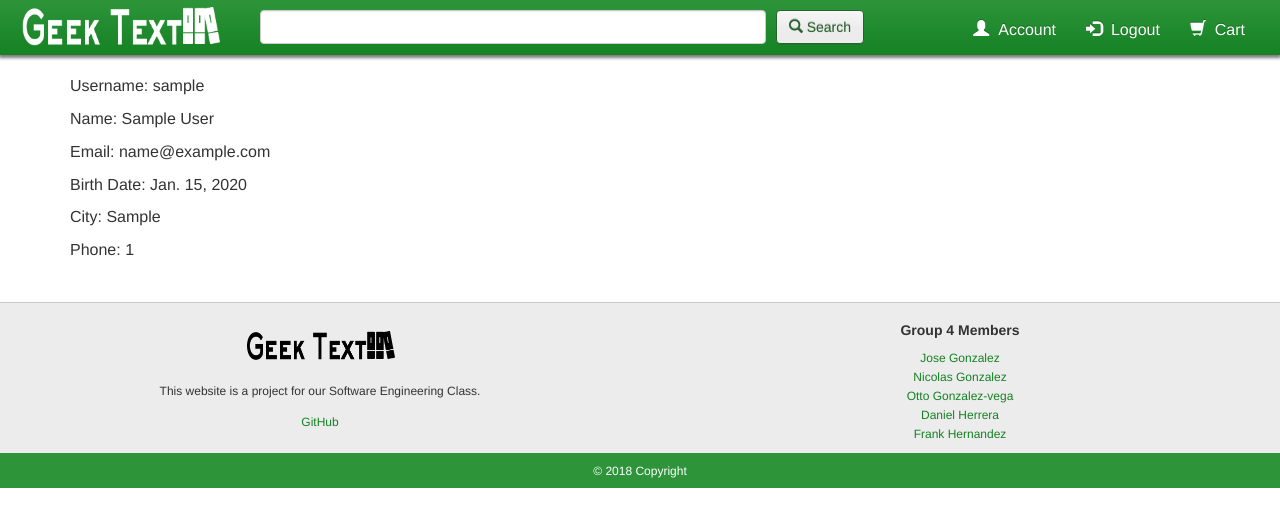
After one commit to cen4010/geek-text-webapp, a Django app: page /accounts/profile/ in a window 1280 px wide. The commit adds this page. Shown: the top 527 px of the page. Run offline with Django 3.2, Linux system fonts and the light colour scheme; a user stored in the database is signed in; tables that the repository leaves empty hold one stand-in row (values such as "Sample post"); some libraries are stand-ins or nearby versions.

Commit message:
User profile implemented, toggle between the log in and log out button.

```diff
--- a/webapp/geek_text/models.py
+++ b/webapp/geek_text/models.py
@@ -5,12 +5,20 @@ from django.dispatch import receiver
 
 class Profile(models.Model):
     user = models.OneToOneField(User, on_delete=models.CASCADE)
-    location = models.CharField(max_length=30, blank=True)
     birth_date = models.DateField(null=True, blank=True)
+    description = models.CharField(max_length=100, default='')
+    city = models.CharField(max_length=100, default='')
+    phone = models.IntegerField(default=8)
 
+    def __str__(self):
+        return self.user.username
 
 @receiver(post_save, sender=User)
 def update_user_profile(sender, instance, created, **kwargs):
     if created:
         Profile.objects.create(user=instance)
     instance.profile.save()
+
+@receiver(post_save, sender=User)
+def save_user_profile(sender, instance, **kwargs):
+    instance.profile.save()
--- a/webapp/geek_text/settings.py
+++ b/webapp/geek_text/settings.py
@@ -137,8 +137,10 @@ USE_TZ = True
 # https://docs.djangoproject.com/en/1.11/howto/static-files/
 
 STATIC_URL = '/static/'
+
 MEDIA_URL = '/media/'
 
+LOGOUT_REDIRECT_URL = '/browse/'
 BACKEND = os.environ.get('DJANGO_BACKEND', 'local')
 
 if BACKEND == 'amazon':
--- /dev/null
+++ b/webapp/geek_text/templates/accounts/profile.html
@@ -0,0 +1,19 @@
+{% extends 'geek_text/base.html' %}
+
+{% block title %}Profile{% endblock %}
+
+
+{% block content %}
+<div class="container" >
+    <h1></h1>
+    <form method="POST">
+        {{ crsf_token }}
+        <p>Username: {{ user.username }}</p>
+        <p>Name: {{ user.first_name }} {{ user.last_name }}</p>
+        <p>Email: {{ user.email }}</p>
+        <p>Birth Date: {{ profile.birth_date}}</p>
+        <p>City: {{ profile.city }}</p>
+        <p>Phone: {{ profile.phone }}</p>
+    </form>
+</div>
+{% endblock %}
--- a/webapp/geek_text/templates/geek_text/base.html
+++ b/webapp/geek_text/templates/geek_text/base.html
@@ -40,7 +40,11 @@
 				 </li>
 				 <ul class="nav navbar-nav navbar-right">
 					 <li class="nav-item" ><a href="#"><h4 id="navlinks"><span class="glyphicon glyphicon-user"></span>&nbsp;&nbsp;Account</h4></a></li>
-					 <li class="nav-item" ><a href="/login"><h4 id="navlinks"><span class="glyphicon glyphicon-log-in"></span>&nbsp;&nbsp;Login</h4></a></li>
+					 {% if user.is_authenticated %}
+						 <li class="nav-item" ><a href="{% url 'logout' %}"><h4 id="navlinks"><span class="glyphicon glyphicon-log-in"></span>&nbsp;&nbsp;Logout</h4></a></li>
+					 {% else %}
+					 	<li class="nav-item" ><a href="{% url 'login' %}"><h4 id="navlinks"><span class="glyphicon glyphicon-log-in"></span>&nbsp;&nbsp;Login</h4></a></li>
+					 {% endif %}
 					 <li class="nav-item" ><a href="#"><h4 id="navlinks"><span class="glyphicon glyphicon-shopping-cart"></span>&nbsp;&nbsp;Cart</h4></a></li>
 				 </ul>
 			 </div>
--- a/webapp/geek_text/urls.py
+++ b/webapp/geek_text/urls.py
@@ -17,12 +17,18 @@ Including another URLconf
 from django.conf.urls import include, url
 from django.contrib import admin
 from django.contrib.auth import views as auth_views
-from .views import signup
+from .views import signup , profileView
+from django.conf import settings
+from django.conf.urls.static import static
+
 
 urlpatterns = [
     url(r'^admin/', admin.site.urls),
-    url(r'^login/$', auth_views.LoginView.as_view(template_name='registration/login.html'), name='login'),
+    url(r'^login/$', auth_views.login,
+        {'template_name': 'registration/login.html'}, name='login'),
+    url(r'^logout/$', auth_views.logout,  name='logout'),
     url(r'^registration/$', signup, name='signup'),
+    url(r'^accounts/profile/$', profileView, name='profile'),
     url(r'^browse/', include('browse.urls', namespace='browse')),
     url(r'^books/', include('book_details.urls', namespace='books')),
-]
+] + static(settings.MEDIA_URL, document_root=settings.MEDIA_ROOT)
--- a/webapp/geek_text/views.py
+++ b/webapp/geek_text/views.py
@@ -1,4 +1,6 @@
 from django.contrib.auth import login, authenticate
+from django.contrib.auth.decorators import login_required
+from django.db import transaction
 from django.shortcuts import render, redirect
 from .forms import SignUpForm
 
@@ -9,6 +11,8 @@ def signup(request):
             user = form.save()
             user.refresh_from_db()  # load the profile instance created by the signal
             user.profile.birth_date = form.cleaned_data.get('birth_date')
+            user.profile.city = form.cleaned_data.get('city')
+            user.profile.phone = form.cleaned_data.get('phone')
             user.save()
             raw_password = form.cleaned_data.get('password1')
             user = authenticate(username=user.username, password=raw_password)
@@ -17,3 +21,9 @@ def signup(request):
     else:
         form = SignUpForm()
     return render(request, 'registration/signup.html', {'form': form})
+
+@login_required
+@transaction.atomic
+def profileView(request):
+    return render(request, 'accounts/profile.html',
+                  {'user': request.user , 'profile': request.user.profile } )
```
Also changed, not shown: webapp/geek_text/forms.py (+27 -1 lines), webapp/geek_text/migrations/0001_initial.py (added), webapp/geek_text/migrations/0002_auto_20180404_2127.py (added), webapp/geek_text/migrations/0003_auto_20180404_2128.py (added), webapp/geek_text/migrations/0004_remove_profile_location.py (added), webapp/geek_text/migrations/0005_profile_image.py (added), webapp/geek_text/migrations/0006_remove_profile_image.py (added), webapp/geek_text/migrations/__init__.py (added).
